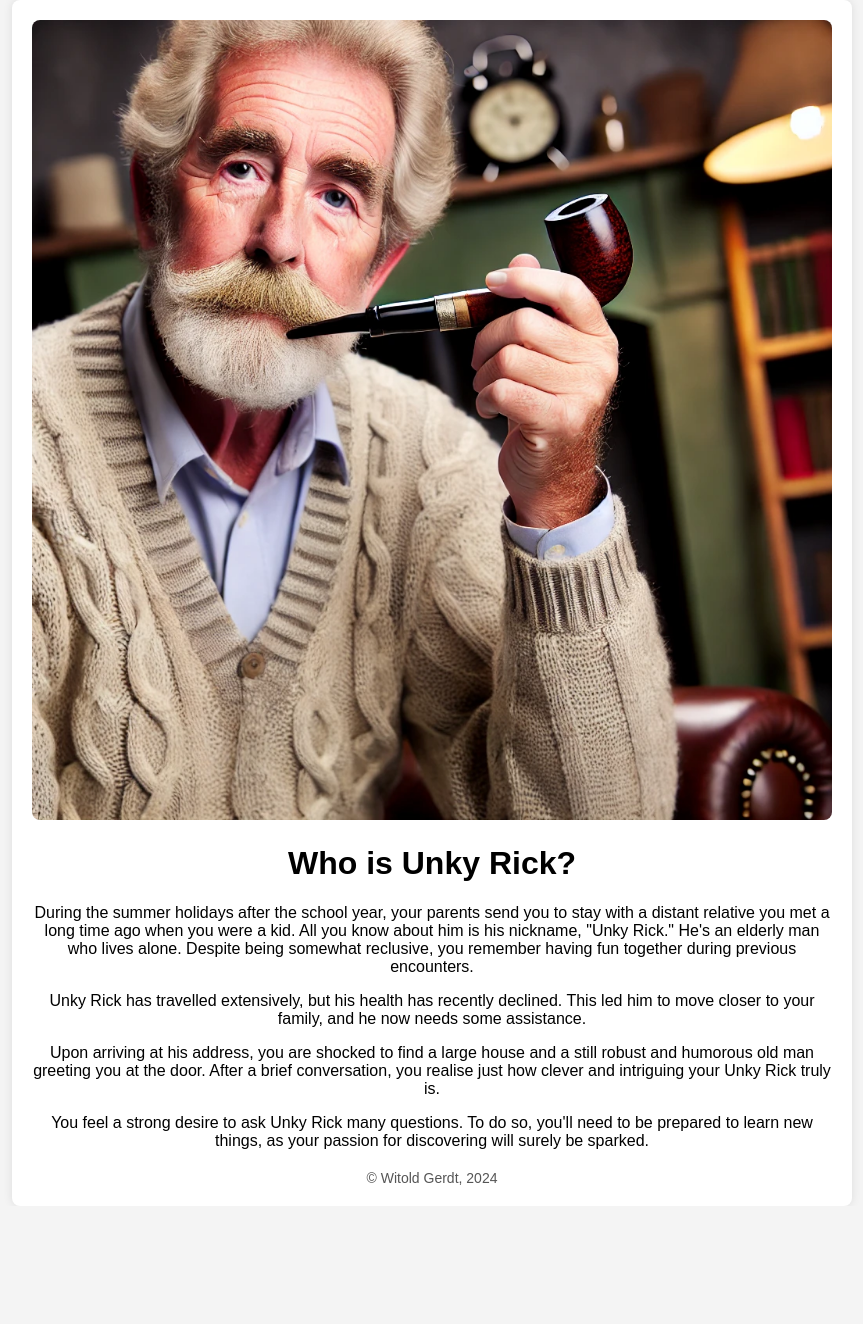
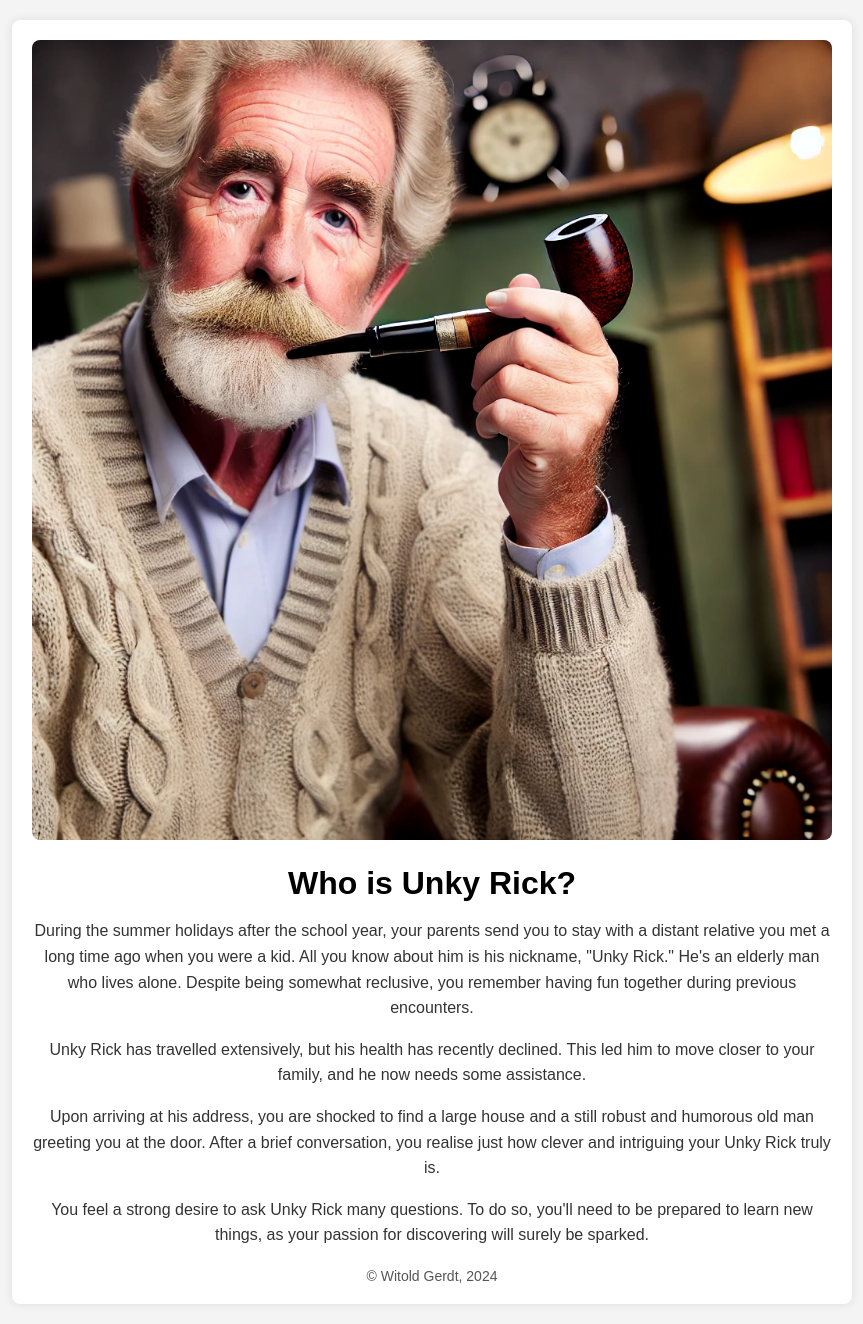
Before and after one commit to witoldgerdt/unky_rick, a Django app: page / in a window 1280 px wide. Shown: the whole page, without its empty margins (208-1071 px from the left). Before the commit the page ends 1185 px from the top, so only its background shows below. Run offline with Django 4.2, Linux system fonts and the light colour scheme.

Commit message:
Improve readability of text

```diff
--- a/about/templates/about/home.html
+++ b/about/templates/about/home.html
@@ -4,6 +4,7 @@
 <head>
     <meta charset="UTF-8">
     <meta name="viewport" content="width=device-width, initial-scale=1.0">
+    <meta name="description" content="Learn about Unky Rick, a fascinating and humorous elderly man with a rich history and a zest for life.">
     <title>About Unky Rick</title>
     <style>
         body {
@@ -25,6 +26,7 @@
             box-shadow: 0 0 10px rgba(0,0,0,0.1);
             max-width: 800px;
             width: 100%;
+            margin: 20px;
         }
         .photo {
             width: 100%;
@@ -39,6 +41,16 @@
             font-size: 14px;
             color: #555;
         }
+        h1 {
+            font-size: 2em;
+            margin-bottom: 10px;
+        }
+        p {
+            font-size: 1em;
+            line-height: 1.6;
+            color: #333;
+            margin-bottom: 15px;
+        }
     </style>
 </head>
 <body>
@@ -51,9 +63,9 @@
             <p>Upon arriving at his address, you are shocked to find a large house and a still robust and humorous old man greeting you at the door. After a brief conversation, you realise just how clever and intriguing your Unky Rick truly is.</p>
             <p>You feel a strong desire to ask Unky Rick many questions. To do so, you'll need to be prepared to learn new things, as your passion for discovering will surely be sparked.</p>
         </div>
-        <div class="footer">
+        <footer class="footer">
             &copy; Witold Gerdt, 2024{% if current_year > 2024 %} - {{ current_year }}{% endif %}
-        </div>
+        </footer>
     </div>
 </body>
 </html>
```
